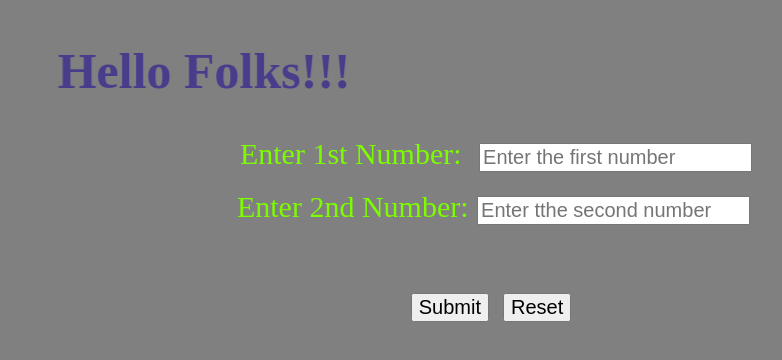
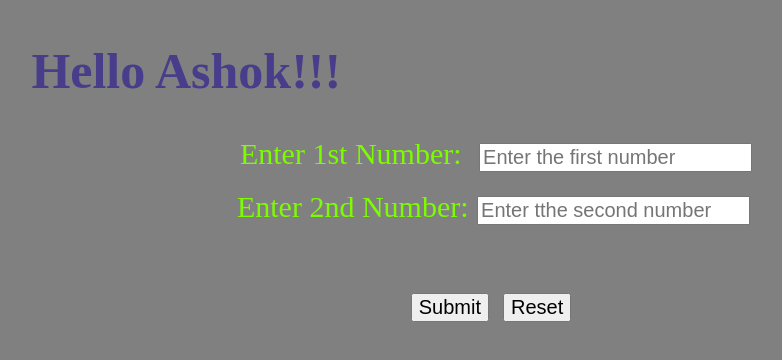
Before and after one commit to Chetan55567/DevOps, a Django app: page /cal/ in a window 1280 px wide. Shown: the top 360 px of the page, without its empty margins (144-926 px from the left). Run offline with Django 3.2, Linux system fonts and the light colour scheme.

Commit message:
restored home.html

```diff
--- a/templates/home.html
+++ b/templates/home.html
@@ -36,7 +36,7 @@
         </style>
     </head>
     <body>
-        <marquee direction="right" scrolldelay="10s"><h1 style="text-align: center;">Hello Folks!!!</h1></marquee>
+        <marquee direction="right" scrolldelay="10s"><h1 style="text-align: center;">Hello {{name}}!!!</h1></marquee>
         <form action="add" method="post">
             {% csrf_token %}
             <span>Enter 1st Number: </span><input class="one" type="text" name="num1" placeholder="Enter the first number"> <br><br>
```
